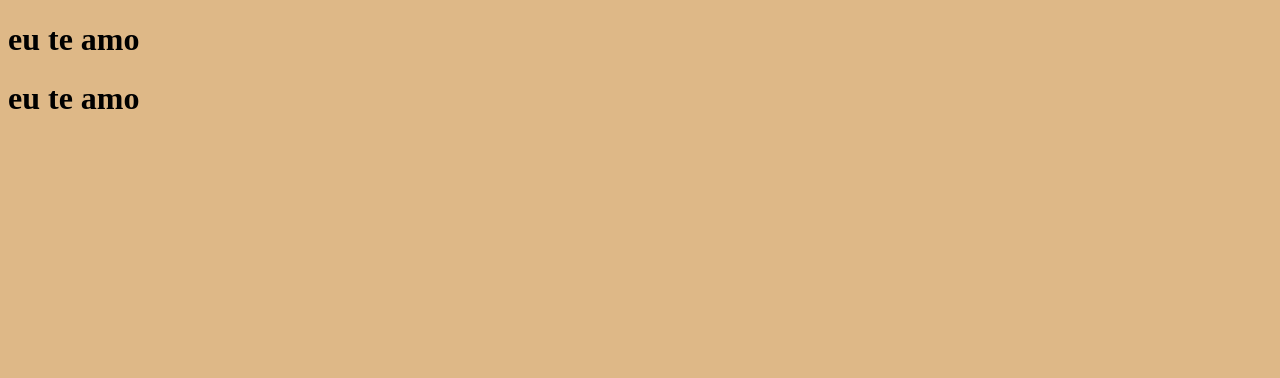
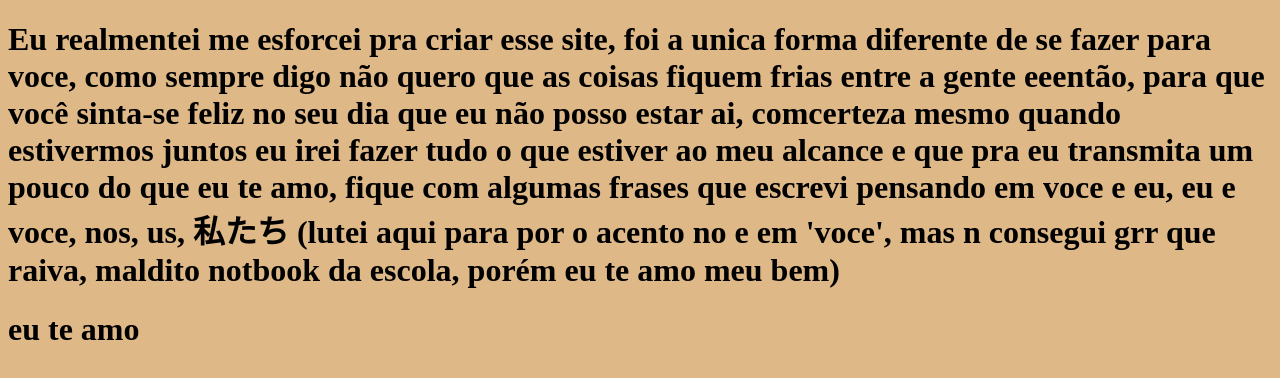
Before and after one commit to Eduardodaya/site-escola2B, a plain HTML site: page index.html in a window 1280 px wide. Drawn offline with Linux system fonts and the light colour scheme.

Commit message:
terminar2

```diff
--- a/index.html
+++ b/index.html
@@ -7,7 +7,7 @@
     <link rel="stylesheet" href="style.css">
 </head>
 <body>
- <h1>eu te amo</h1>
+ <h1>Eu realmentei me esforcei pra criar esse site, foi a unica forma diferente de se fazer para voce, como sempre digo não quero que as coisas fiquem frias entre a gente eeentão, para que você sinta-se feliz no seu dia que eu não posso estar ai, comcerteza mesmo quando estivermos juntos eu irei fazer tudo o que estiver ao meu alcance e que pra eu transmita um pouco do que eu te amo, fique com algumas frases que escrevi pensando em voce e eu, eu e voce, nos, us, 私たち (lutei aqui para por o acento no e em 'voce', mas n consegui grr que raiva, maldito notbook da escola, porém eu te amo meu bem)</h1>
  <h1>eu te amo</h1>
 </body>
 </html>
```
